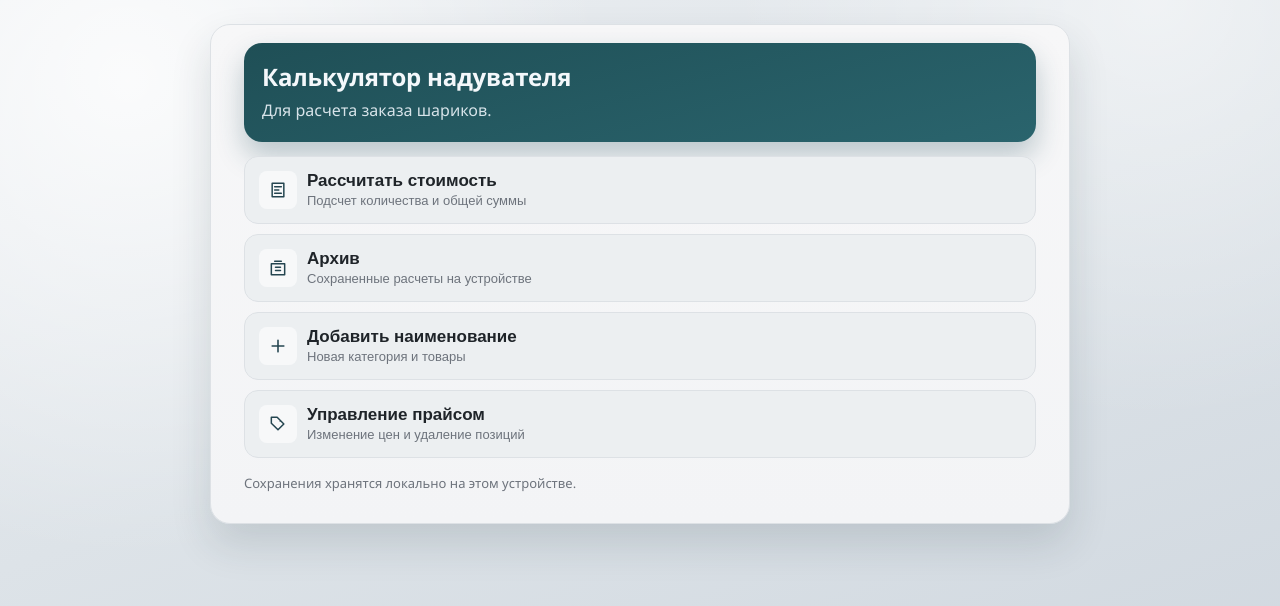
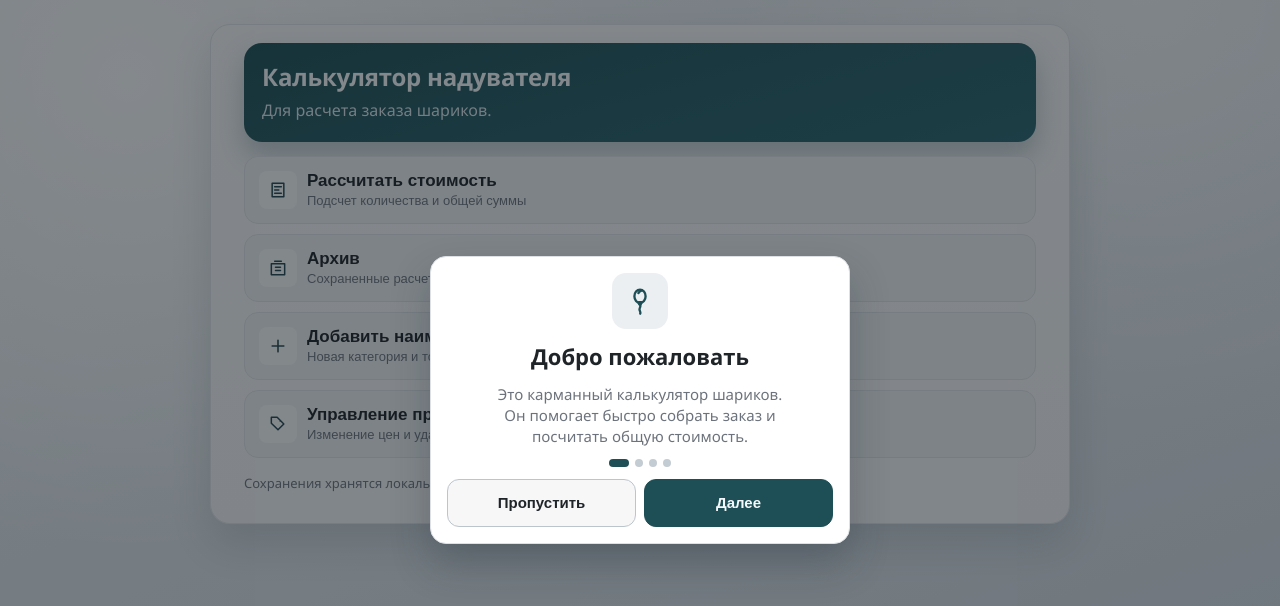
Before and after one commit to DmitryZatonsky/balloon_calc, a React (Vite) app: page / in a window 1280 px wide. Shown: the top 606 px of the page. Built offline with nearby package versions, Linux system fonts and the light colour scheme; no server answers.

Commit message:
Добавить onboarding и унифицировать стиль модальных окон

```diff
--- a/src/App.css
+++ b/src/App.css
@@ -899,7 +899,7 @@ h3 {
 }
 
 .modal-card {
-  width: 300px;
+  width: min(420px, 100%);
   background: var(--bg-card);
   border: 1px solid var(--border);
   border-radius: 14px;
@@ -907,6 +907,8 @@ h3 {
   padding: 14px;
   display: grid;
   gap: 10px;
+  justify-items: center;
+  text-align: center;
 }
 
 .modal-card h3 {
@@ -917,12 +919,111 @@ h3 {
 .modal-card p {
   margin: 0;
   color: var(--text-muted);
+  max-width: 34ch;
 }
 
 .modal-actions {
+  display: grid;
+  grid-template-columns: 1fr 1fr;
+  gap: 8px;
+  width: 100%;
+}
+
+.modal-actions .ui-btn {
+  width: 100%;
+  justify-content: center;
+  display: inline-flex;
+  align-items: center;
+}
+
+.onboarding-overlay {
+  position: fixed;
+  inset: 0;
+  z-index: 10030;
+  background: rgba(17, 24, 31, 0.5);
   display: flex;
+  align-items: center;
+  justify-content: center;
+  padding: 14px;
+}
+
+.onboarding-card {
+  width: min(420px, 100%);
+  background: var(--bg-card);
+  border: 1px solid var(--border);
+  border-radius: 16px;
+  box-shadow: 0 20px 38px rgba(31, 47, 57, 0.28);
+  padding: 16px;
+  display: grid;
+  gap: 12px;
+  justify-items: center;
+  text-align: center;
+}
+
+.onboarding-card h3 {
+  margin: 0;
+  font-size: 22px;
+}
+
+.onboarding-card p {
+  margin: 0;
+  color: var(--text-muted);
+  font-size: 15px;
+  line-height: 1.4;
+  max-width: 34ch;
+}
+
+.onboarding-icon-wrap {
+  width: 56px;
+  height: 56px;
+  border-radius: 14px;
+  background: var(--bg-soft);
+  color: var(--bg-dark);
+  display: inline-flex;
+  align-items: center;
+  justify-content: center;
+}
+
+.onboarding-icon-wrap svg {
+  width: 28px;
+  height: 28px;
+  fill: none;
+  stroke: currentColor;
+  stroke-width: 2;
+  stroke-linecap: round;
+  stroke-linejoin: round;
+}
+
+.onboarding-dots {
+  display: inline-flex;
+  align-items: center;
+  gap: 6px;
+}
+
+.onboarding-dot {
+  width: 8px;
+  height: 8px;
+  border-radius: 999px;
+  background: #c4ccd3;
+}
+
+.onboarding-dot.is-active {
+  width: 20px;
+  background: var(--bg-dark);
+}
+
+.onboarding-actions {
+  display: grid;
+  grid-template-columns: 1fr 1fr;
   gap: 8px;
+  width: 100%;
+}
+
+.onboarding-actions .ui-btn {
+  width: 100%;
   justify-content: center;
+  display: inline-flex;
+  align-items: center;
 }
 
 .save-success-overlay {
--- a/src/App.tsx
+++ b/src/App.tsx
@@ -3,12 +3,19 @@ import { AddCategoryScreen } from "./components/AddCategoryScreen";
 import { ArchiveScreen } from "./components/ArchiveScreen";
 import { CalcScreen } from "./components/CalcScreen";
 import { HomeScreen } from "./components/HomeScreen";
+import { OnboardingOverlay } from "./components/OnboardingOverlay";
 import { PriceManagerScreen } from "./components/PriceManagerScreen";
 import { useBalloonCalc } from "./hooks/useBalloonCalc";
 import { buildItemKey, keepDigits } from "./utils";
-import { useRef } from "react";
+import { useRef, useState } from "react";
+
+const ONBOARDING_KEY = "balloon_calc_onboarding_seen";
 
 function App() {
+  const [showOnboarding, setShowOnboarding] = useState<boolean>(() => {
+    return localStorage.getItem(ONBOARDING_KEY) !== "1";
+  });
+
   const {
     screen,
     setScreen,
@@ -63,6 +70,9 @@ function App() {
   } | null>(null);
 
   function handleTouchStart(event: React.TouchEvent<HTMLDivElement>): void {
+    if (showOnboarding) {
+      return;
+    }
     const touch = event.touches[0];
     const width = window.innerWidth;
     const edgeZone = 32;
@@ -81,6 +91,9 @@ function App() {
   }
 
   function handleTouchEnd(event: React.TouchEvent<HTMLDivElement>): void {
+    if (showOnboarding) {
+      return;
+    }
     if (!gestureStartRef.current || !gestureStartRef.current.edge) {
       return;
     }
@@ -130,6 +143,11 @@ function App() {
         <span className="header-spacer" aria-hidden="true" />
       </header>
     );
+  }
+
+  function finishOnboarding(): void {
+    localStorage.setItem(ONBOARDING_KEY, "1");
+    setShowOnboarding(false);
   }
 
   return (
@@ -223,6 +241,7 @@ function App() {
           </div>
         )}
       </div>
+      {showOnboarding && <OnboardingOverlay onFinish={finishOnboarding} />}
     </div>
   );
 }
--- /dev/null
+++ b/src/components/OnboardingOverlay.tsx
@@ -0,0 +1,105 @@
+import { useMemo, useState } from "react";
+import type { ReactNode } from "react";
+
+type Props = {
+  onFinish: () => void;
+};
+
+type Step = {
+  title: string;
+  description: string;
+  icon: ReactNode;
+};
+
+export function OnboardingOverlay({ onFinish }: Props) {
+  const [stepIndex, setStepIndex] = useState<number>(0);
+
+  const steps = useMemo<Step[]>(
+    () => [
+      {
+        title: "Добро пожаловать",
+        description:
+          "Это карманный калькулятор шариков. Он помогает быстро собрать заказ и посчитать общую стоимость.",
+        icon: (
+          <svg viewBox="0 0 24 24" aria-hidden="true">
+            <ellipse cx="12" cy="8" rx="4.8" ry="5.8" />
+            <path d="M10.8 13.1h2.4l-.6 1.9h-1.2l-.6-1.9z" strokeLinejoin="round" />
+            <path d="M10.6 5.2c.6-1.1 1.4-1.8 2.6-2.1" strokeLinecap="round" />
+            <path
+              d="M12 15.1c1.1 1.8-.7 2.8-.4 4.4.2 1.2 1.1 2 .6 3.4"
+              strokeLinecap="round"
+              strokeLinejoin="round"
+            />
+          </svg>
+        ),
+      },
+      {
+        title: "Как считать",
+        description:
+          "Открой «Рассчитать стоимость», добавь позиции через «+», нажми «Рассчитать», затем «Сохранить».",
+        icon: (
+          <svg viewBox="0 0 24 24" aria-hidden="true">
+            <path d="M5 4h14v16H5zM8 8h8M8 12h5M8 16h8" />
+          </svg>
+        ),
+      },
+      {
+        title: "Архив и резерв",
+        description:
+          "В архиве можно открывать прошлые расчеты, удалять их, а также экспортировать в файл и восстановить обратно.",
+        icon: (
+          <svg viewBox="0 0 24 24" aria-hidden="true">
+            <path d="M4 7h16v13H4zM8 4h8M9 11h6M9 15h6" />
+          </svg>
+        ),
+      },
+      {
+        title: "Управление прайсом",
+        description:
+          "Добавляй категории и товары, меняй цены и валюту. Все данные хранятся локально на этом устройстве.",
+        icon: (
+          <svg viewBox="0 0 24 24" aria-hidden="true">
+            <path d="M11 4l8 8-7 7-8-8V4zM14.5 8.5h.01" />
+          </svg>
+        ),
+      },
+    ],
+    [],
+  );
+
+  const isLast = stepIndex === steps.length - 1;
+  const currentStep = steps[stepIndex];
+
+  function handleNext(): void {
+    if (isLast) {
+      onFinish();
+      return;
+    }
+    setStepIndex((prev) => Math.min(prev + 1, steps.length - 1));
+  }
+
+  return (
+    <div className="onboarding-overlay" role="dialog" aria-modal="true" aria-label="Обучение">
+      <div className="onboarding-card">
+        <div className="onboarding-icon-wrap">{currentStep.icon}</div>
+        <h3>{currentStep.title}</h3>
+        <p>{currentStep.description}</p>
+
+        <div className="onboarding-dots" aria-hidden="true">
+          {steps.map((_, index) => (
+            <span key={index} className={`onboarding-dot ${index === stepIndex ? "is-active" : ""}`} />
+          ))}
+        </div>
+
+        <div className="onboarding-actions">
+          <button className="ui-btn ui-btn--ghost" onClick={onFinish}>
+            Пропустить
+          </button>
+          <button className="ui-btn ui-btn--primary" onClick={handleNext}>
+            {isLast ? "Начать" : "Далее"}
+          </button>
+        </div>
+      </div>
+    </div>
+  );
+}
```
